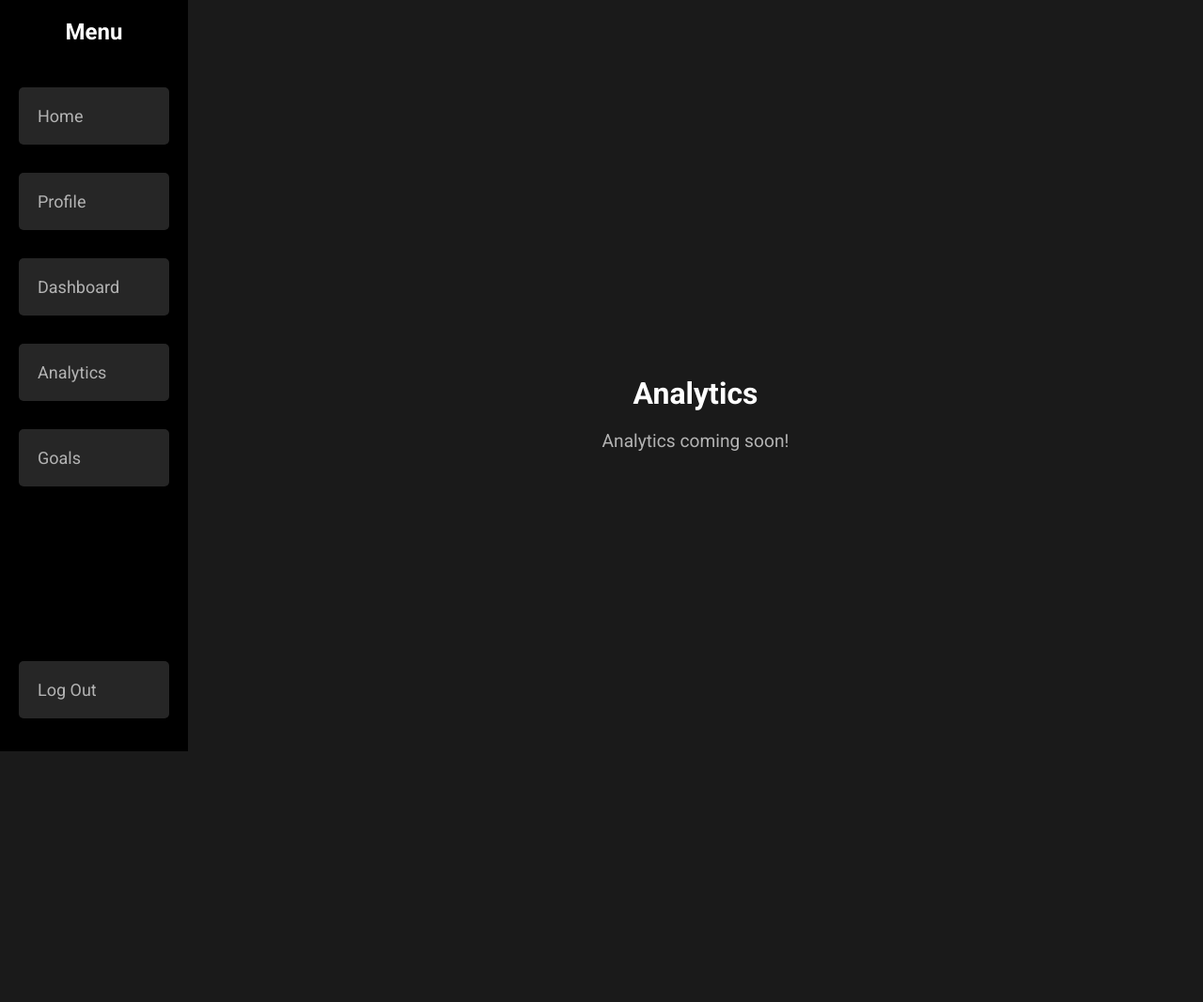
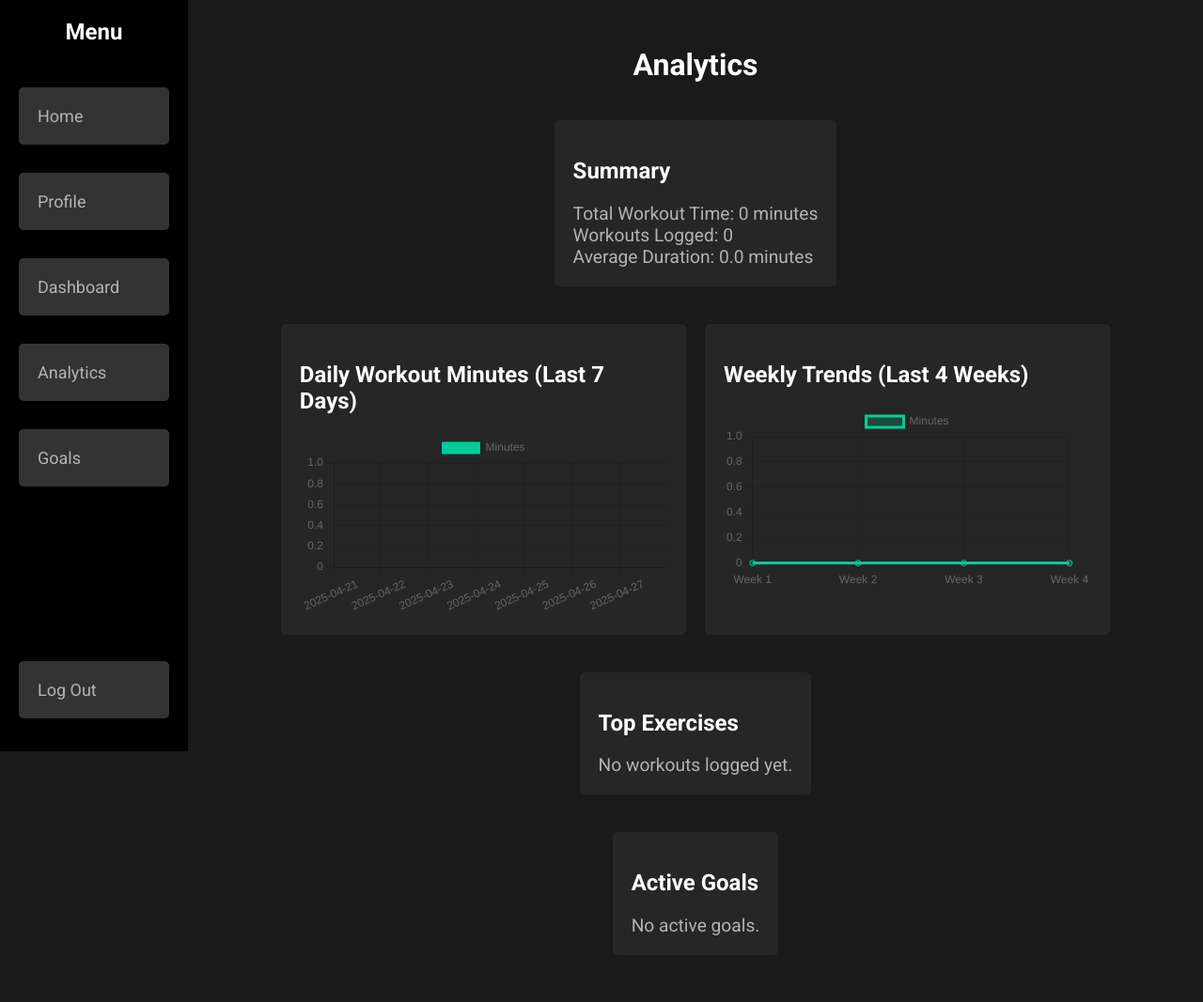
Before and after one commit to bmilly7/elevate_project, a Django app: page /analytics/ in a window 1280 px wide. Shown: the whole page at 94% size. Before the commit the page ends 800 px from the top, so only its background shows below. Run offline with Django 4.2, Linux system fonts and the light colour scheme; a user stored in the database is signed in; data comes from the database, SQL or seed files in the repository; both versions use the stored data as it was after the commit.

Commit message:
analytics page

```diff
--- a/my_app/static/my_app/css/style.css
+++ b/my_app/static/my_app/css/style.css
@@ -252,3 +252,45 @@
 .btn:hover {
     background-color: #009977; /* Darker teal on hover */
 }
+
+/*styling for analytics page */
+.stats-container, .exercises-container, .goals-container {
+    background-color: #262626;
+    padding: 20px;
+    margin: 20px 0;
+    border-radius: 5px;
+    color: #ffffff;
+}
+
+.charts-wrapper {
+    display: flex;
+    justify-content: space-between;
+    gap: 20px;
+    margin: 20px 0;
+}
+
+.chart-container {
+    background-color: #262626;
+    padding: 20px;
+    border-radius: 5px;
+    color: #ffffff;
+    flex: 1; /* Each chart takes equal space */
+    min-width: 0; /* Prevents overflow */
+}
+
+.chart-container canvas {
+    max-width: 100%; /* Responsive canvas */
+    width: 100%;
+}
+
+ul {
+    list-style-type: none;
+    padding: 0;
+}
+
+li {
+    padding: 10px;
+    background-color: #333333;
+    margin: 5px 0;
+    border-radius: 5px;
+}
--- a/my_app/templates/my_app/analytics.html
+++ b/my_app/templates/my_app/analytics.html
@@ -1,6 +1,100 @@
 {% extends 'my_app/base.html' %}
+{% load static %}
 
 {% block content %}
     <h1>Analytics</h1>
-    <p>Analytics coming soon!</p>
+
+    <div class="stats-container">
+        <h2>Summary</h2>
+        <p>Total Workout Time: {{ total_minutes }} minutes</p>
+        <p>Workouts Logged: {{ workout_count }}</p>
+        <p>Average Duration: {{ avg_duration|floatformat:1 }} minutes</p>
+    </div>
+
+    <div class="charts-wrapper">
+        <div class="chart-container">
+            <h2>Daily Workout Minutes (Last 7 Days)</h2>
+            <canvas id="dailyChart"></canvas>
+        </div>
+        <div class="chart-container">
+            <h2>Weekly Trends (Last 4 Weeks)</h2>
+            <canvas id="weeklyChart"></canvas>
+        </div>
+    </div>
+
+    <div class="exercises-container">
+        <h2>Top Exercises</h2>
+        {% if top_exercises %}
+            <ul>
+                {% for ex in top_exercises %}
+                    <li>{{ ex.exercise }}: {{ ex.count }} times</li>
+                {% endfor %}
+            </ul>
+        {% else %}
+            <p>No workouts logged yet.</p>
+        {% endif %}
+    </div>
+
+    <div class="goals-container">
+        <h2>Active Goals</h2>
+        {% if active_goals %}
+            <ul>
+                {% for goal in active_goals %}
+                    <li>{{ goal.description }}: {{ goal.progress|default:0 }} / {{ goal.target_minutes }} mins</li>
+                {% endfor %}
+            </ul>
+        {% else %}
+            <p>No active goals.</p>
+        {% endif %}
+    </div>
+
+    <script src="https://cdn.jsdelivr.net/npm/chart.js"></script>
+    <script>
+        // Daily Bar Chart
+        const dailyData = {{ daily_data|safe }};
+        const dailyLabels = dailyData.map(d => d.date);
+        const dailyMinutes = dailyData.map(d => d.minutes);
+        new Chart(document.getElementById('dailyChart'), {
+            type: 'bar',
+            data: {
+                labels: dailyLabels,
+                datasets: [{
+                    label: 'Minutes',
+                    data: dailyMinutes,
+                    backgroundColor: '#00cc99',
+                    borderColor: '#00cc99',
+                    borderWidth: 1
+                }]
+            },
+            options: {
+                scales: {
+                    y: { beginAtZero: true }
+                }
+            }
+        });
+
+        // Weekly Line Chart
+        const weeklyData = {{ weekly_data|safe }};
+        const weeklyLabels = weeklyData.map(d => d.week);
+        const weeklyMinutes = weeklyData.map(d => d.minutes);
+        new Chart(document.getElementById('weeklyChart'), {
+            type: 'line',
+            data: {
+                labels: weeklyLabels,
+                datasets: [{
+                    label: 'Minutes',
+                    data: weeklyMinutes,
+                    borderColor: '#00cc99',
+                    backgroundColor: 'rgba(0, 204, 153, 0.2)',
+                    fill: true,
+                    tension: 0.3
+                }]
+            },
+            options: {
+                scales: {
+                    y: { beginAtZero: true }
+                }
+            }
+        });
+    </script>
 {% endblock %}
--- a/my_app/views.py
+++ b/my_app/views.py
@@ -4,8 +4,9 @@
 from django.contrib.auth import login, authenticate
 from django.contrib.auth.forms import UserCreationForm
 from django.contrib.auth.decorators import login_required
-from datetime import datetime
+from datetime import datetime, timedelta
 from django.forms import ModelForm
+from django.db import models
 
 
 class ProfileForm(ModelForm):
@@ -89,9 +90,61 @@
     workouts = Workout.objects.filter(user=request.user).order_by('-date')[:5]  # Last 5 workouts
     return render(request, 'my_app/dashboard.html', {'form': form, 'workouts': workouts})
 
+
 @login_required
 def analytics(request):
-    return render(request, 'my_app/analytics.html')
+    today = datetime.now().date()
+
+    # Summary stats
+    workouts = Workout.objects.filter(user=request.user)
+    total_minutes = sum(w.duration for w in workouts)
+    workout_count = workouts.count()
+    avg_duration = total_minutes / workout_count if workout_count > 0 else 0
+
+    # Daily workout data (last 7 days)
+    week_ago = today - timedelta(days=6)
+    daily_data = []
+    for i in range(7):
+        day = week_ago + timedelta(days=i)
+        day_workouts = workouts.filter(date=day)
+        daily_data.append({
+            'date': day.strftime('%Y-%m-%d'),
+            'minutes': sum(w.duration for w in day_workouts)
+        })
+
+    # Weekly trends (last 4 weeks)
+    four_weeks_ago = today - timedelta(days=27)
+    weekly_data = []
+    for i in range(4):
+        week_start = four_weeks_ago + timedelta(days=i*7)
+        week_end = week_start + timedelta(days=6)
+        week_workouts = workouts.filter(date__gte=week_start, date__lte=week_end)
+        weekly_data.append({
+            'week': f"Week {i+1}",
+            'minutes': sum(w.duration for w in week_workouts)
+        })
+
+    # Top exercises
+    exercise_counts = workouts.values('exercise').annotate(count=models.Count('exercise')).order_by('-count')[:3]
+
+    # Active goals snapshot
+    active_goals = Goal.objects.filter(user=request.user, deadline__gte=today)
+    for goal in active_goals:
+        goal_workouts = workouts.filter(date__gte=goal.start_date, date__lte=goal.deadline)
+        goal.progress = sum(w.duration for w in goal_workouts)
+
+    return render(request, 'my_app/analytics.html', {
+        'total_minutes': total_minutes,
+        'workout_count': workout_count,
+        'avg_duration': avg_duration,
+        'daily_data': daily_data,
+        'weekly_data': weekly_data,
+        'top_exercises': exercise_counts,
+        'active_goals': active_goals
+    })
+
+
+
 
 @login_required
 def goals(request):
```
Also changed, not shown: db.sqlite3.
